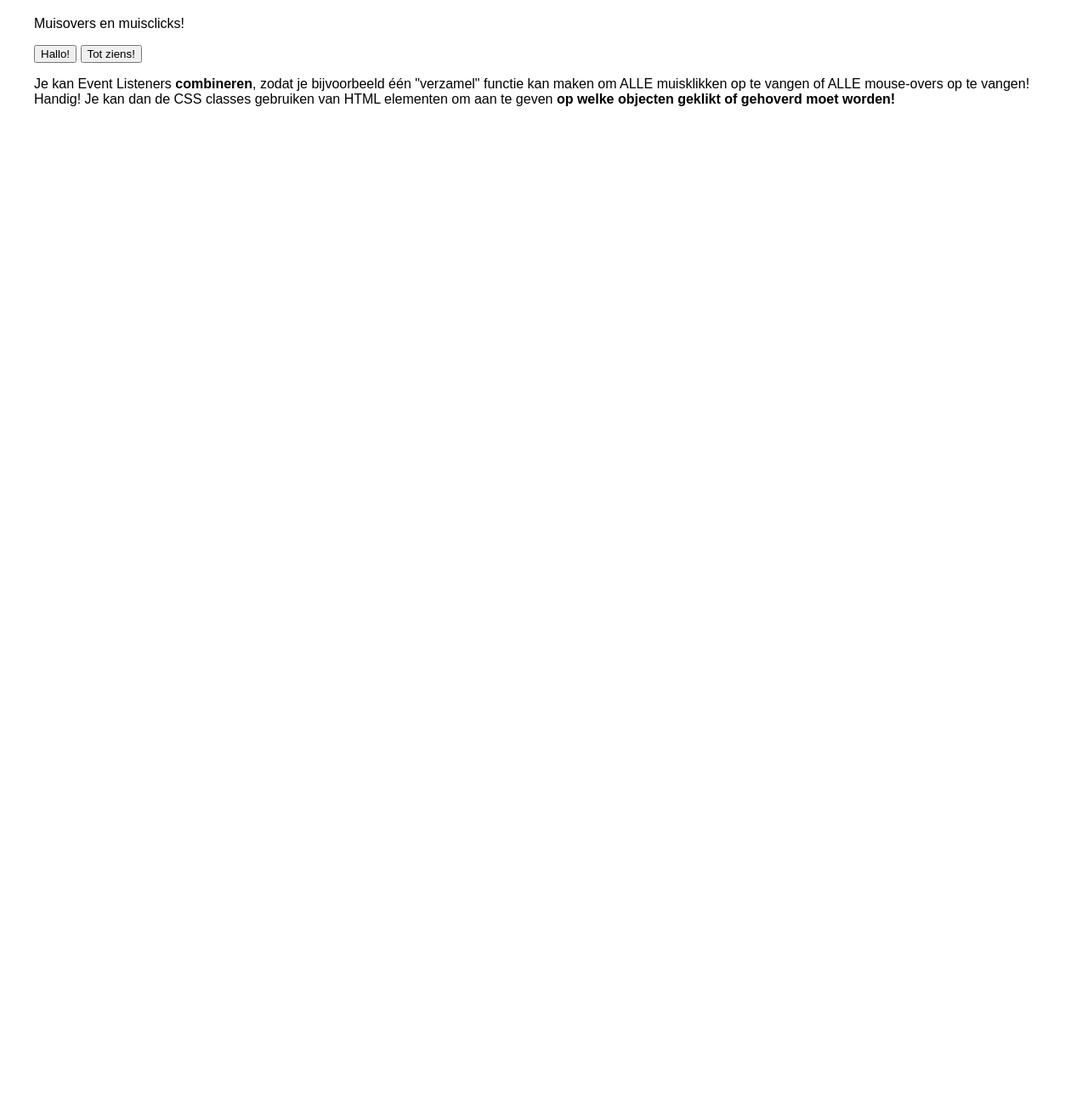
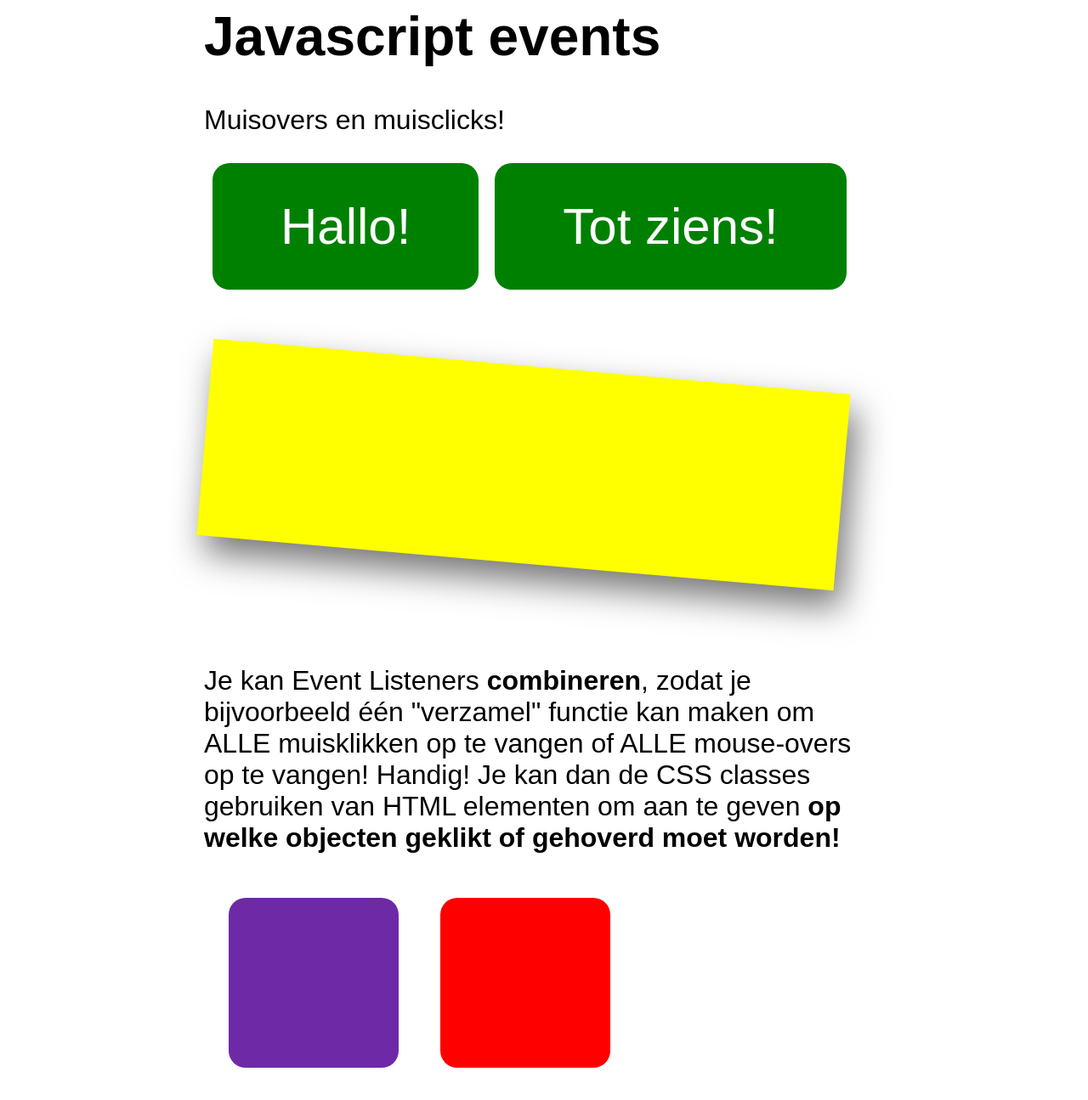
Before and after one commit to davidvandenbor/event-listeners-in-javascript-dutch, a website built with Parcel: page index.html in a window 1280 px wide. Shown: the part 101-1396 px from the top of the page at 85% size. Before the commit the page ends 800 px from the top, so only its background shows below. Built offline with nearby package versions, Linux system fonts and the light colour scheme; files whose address does not match are found by name.

Commit message:
Update style.css

```diff
--- a/style.css
+++ b/style.css
@@ -1,41 +1,88 @@
 
 body {
-  padding: 2em;
-  font-family: sans-serif
+    zoom:           200%;
+    margin:         0 auto;
+    padding:        5%;
+    max-width:      400px;
+    font-family:    sans-serif;
 }
 
-hr {
-  margin: 80px;
+button {
+    position:           relative;
+    background:         green;
+    margin-left:        5px;
+    margin-bottom:      5px;
+    color:              #fff;
+    padding:            20px 40px;
+    font-size:          30px;
+    border-radius:      10px;
+    outline:            0;
+    border:             none;
+    cursor:             pointer;
+    transition:         all .2s ease;
 }
 
-
-/* Examples of columns that scale automatically with CSS grid, no media queries needed! */
-
-.grid-container-cssgrid {
-  display:grid
+button:hover {
+    background:     #000;
 }
 
-.grid-container--fill {
-    grid-template-columns: repeat(auto-fill, minmax(200px, 1fr));
+button:active {
+    margin:     8px 0 5px 5px;
 }
 
-.grid-container--fit {
-    grid-template-columns: repeat(auto-fit, minmax(200px, 1fr));
+.post-it {
+    background-color:       #ff0;
+    min-height:             100px;
+    transform:              rotate(5deg);
+    padding:                2%;
+    width:                  90%;
+    display:                grid;
+    text-align:             center;
+    align-items:            center;
+    margin:                 40px 0 60px 0;
+    box-shadow:             5px 10px 20px rgba(0,0,0,.541);
 }
 
-
-/* Same as above but with CSS columns instead of CSS grid! */
-
-.csscolumns {
-  columns:200px;
+img {
+    width:      100%;
+    height:     auto;
 }
 
-/* the blue columns themselves */
-.grid-element {
-  background-color: rgb(82, 160, 212);
-  padding: 30px;
-  gap:2px;
-  color: #fff;
-  border: 2px solid #fff;
-  break-inside: avoid;
+#roodblokje {
+    width:              100px;
+    height:             100px;
+    margin:             10px;
+    border-radius:      10px;
+    background:         red;
+    display:            inline-block;
+    transition:         all 2s ease-out;
 }
+
+#paarsblokje {
+    cursor:             pointer;
+    width:              100px;
+    height:             100px;
+    margin:             10px;
+    border-radius:      10px;
+    background:         #6e29a7;
+    display:            inline-block;
+    transition:         all 2s ease-out;
+}
+
+.beweging {
+    animation-name:                 beweging;
+    animation-duration:             .5s;
+    animation-timing-function:      ease-out;
+    animation-fill-mode:            forwards;
+    animation-iteration-count:      infinite;
+    animation-direction:            alternate;
+}
+
+@keyframes beweging {
+    0% {
+        transform:      rotate(0);
+    }
+    100% {
+        transform:      rotate(180deg);
+    }
+}
```
